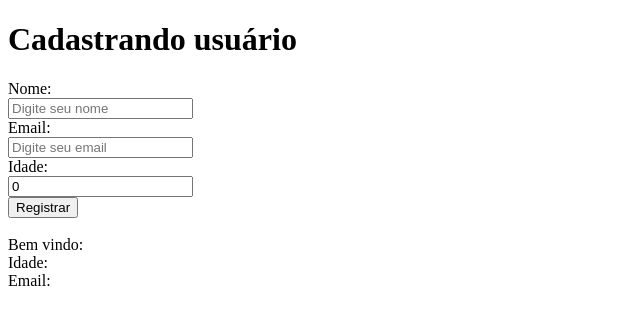
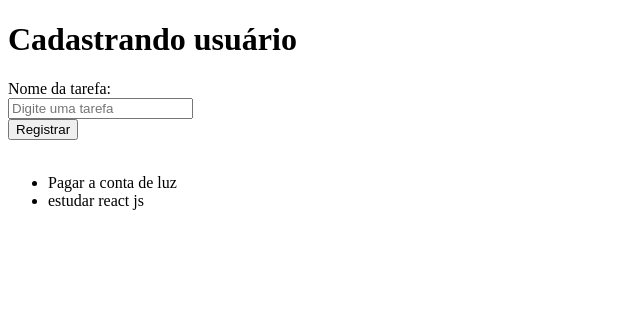
Before and after one commit to narakushi/curso-next-js-matheus-fraga, a React (Vite) app in the folder secao02-comecando-com-reactjs/primeiro-app/: page / in a window 1280 px wide. Shown: the top 324 px of the page, without its empty margins (0-640 px from the left). Built offline with nearby package versions, Linux system fonts and the light colour scheme.

Commit message:
:sparkles: feat: aula 09 - praticando com useState

```diff
--- a/secao02-comecando-com-reactjs/primeiro-app/src/App.jsx
+++ b/secao02-comecando-com-reactjs/primeiro-app/src/App.jsx
@@ -1,51 +1,29 @@
-import { use, useState } from "react";
+import { useState } from "react";
 
 function App() {
-  const [nome, setNome] = useState("");
-  const [email, setEmail] = useState("");
-  const [idade, setIdade] = useState(0);
-
-  const [user, setUser] = useState({});
+  const [input, setInput] = useState("");
+  const [tarefas, setTarefas] = useState([
+    'Pagar a conta de  luz',
+    'estudar react js'
+  ]);
 
   function handleRegister(e) {
-    e.preventDefault();
+    e.preventDefault()
 
-    alert('Usuario registrado com sucesso!');
-    setUser({
-      nome: nome,
-      idade: idade,
-      email: email
-    })
+    setTarefas([...tarefas, input])
+    setInput('');
   }
 
   return (
     <div>
       <h1>Cadastrando usuário</h1>
       <form onSubmit={handleRegister}>
-        <label htmlFor="">Nome:</label>
+        <label htmlFor="">Nome da tarefa:</label>
         <br />
         <input
-          placeholder="Digite seu nome"
-          value={nome}
-          onChange={(e) => setNome(e.target.value)}
-        />
-        <br />
-
-        <label htmlFor="">Email:</label>
-        <br />
-        <input
-          placeholder="Digite seu email"
-          value={email}
-          onChange={(e) => setEmail(e.target.value)}
-        />
-        <br />
-
-        <label htmlFor="">Idade:</label>
-        <br />
-        <input
-          placeholder="Digite sua idade"
-          value={idade}
-          onChange={(e) => setIdade(e.target.value)}
+          placeholder="Digite uma tarefa"
+          value={input}
+          onChange={(e) => setInput(e.target.value)}
         />
         <br />
 
@@ -54,14 +32,11 @@
         <br />
         <br />
 
-        <div>
-          <span>Bem vindo: {user.nome}</span>
-          <br />
-          <span>Idade: {user.idade}</span>
-          <br />
-          <span>Email: {user.email}</span>
-          <br />
-        </div>
+        <ul>
+          {tarefas.map(tarefa => (
+            <li key={tarefa}>{tarefa}</li>
+          ))}
+        </ul>
       </form>
     </div>
   );
```
